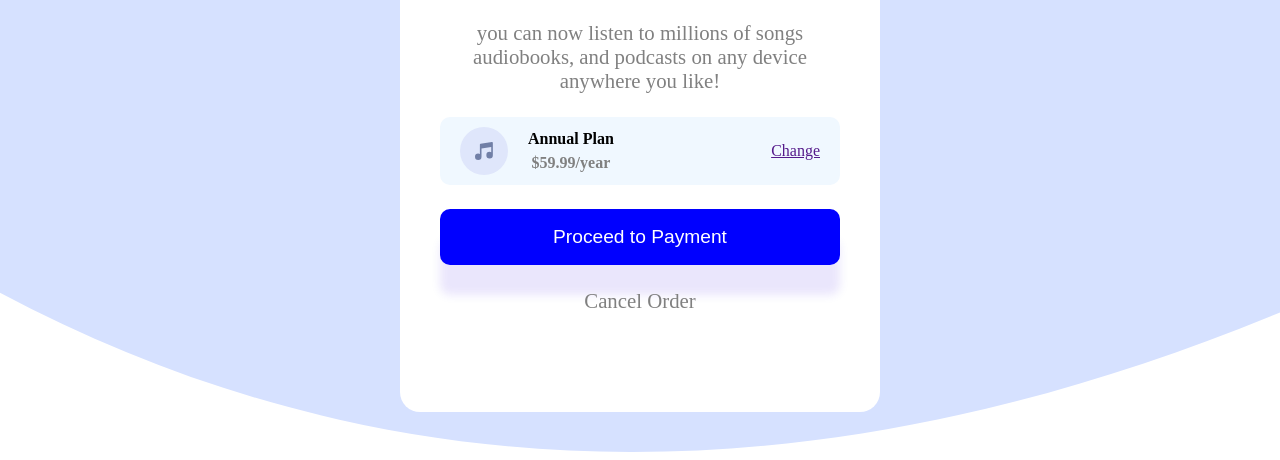
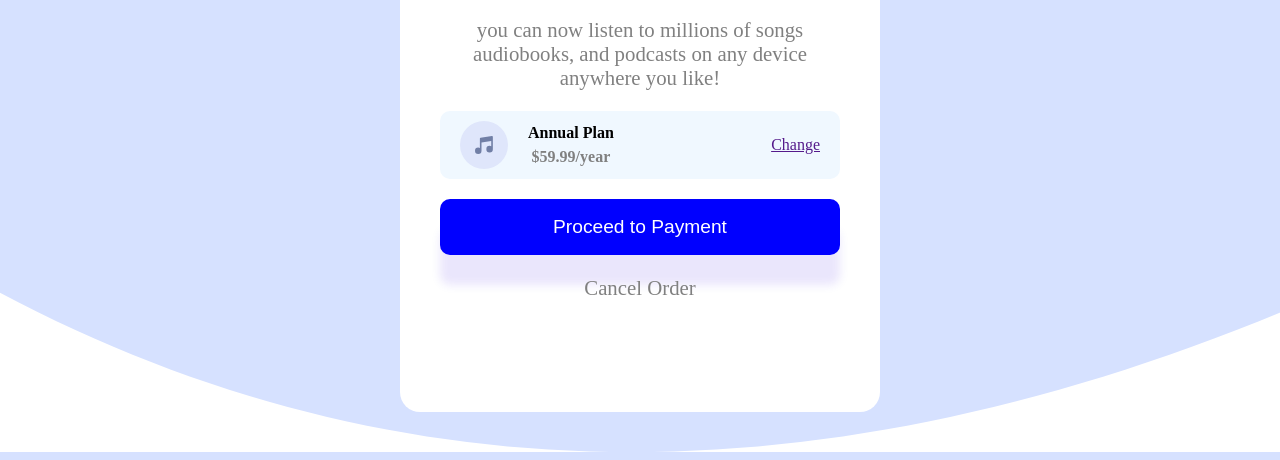
Before and after one commit to chiemek/day3, a plain HTML site: page index.html in a window 1280 px wide. Shown: the part 348-808 px from the top of the page. Drawn offline with Linux system fonts and the light colour scheme.

Commit message:
worked on the bootm padding

```diff
--- a/style.css
+++ b/style.css
@@ -18,7 +18,7 @@ body {
 body > main {
   background-color: white;
   width: 90vw;
-  height: 90vh;
+  height: 85vh;
   border-radius: 20px;
 }
 
@@ -33,7 +33,8 @@ main > div {
   display: flex;
   flex-direction: column;
   padding-inline: 10px;
-  gap: 1.5rem;
+  padding-bottom: 10px;
+  gap: 1.3rem;
 }
 
 main > div > h1 {
@@ -110,5 +111,6 @@ main a:hover {
 
   main > div {
     padding-inline: 40px;
+    padding-bottom: 10rem;
   }
 }
```
